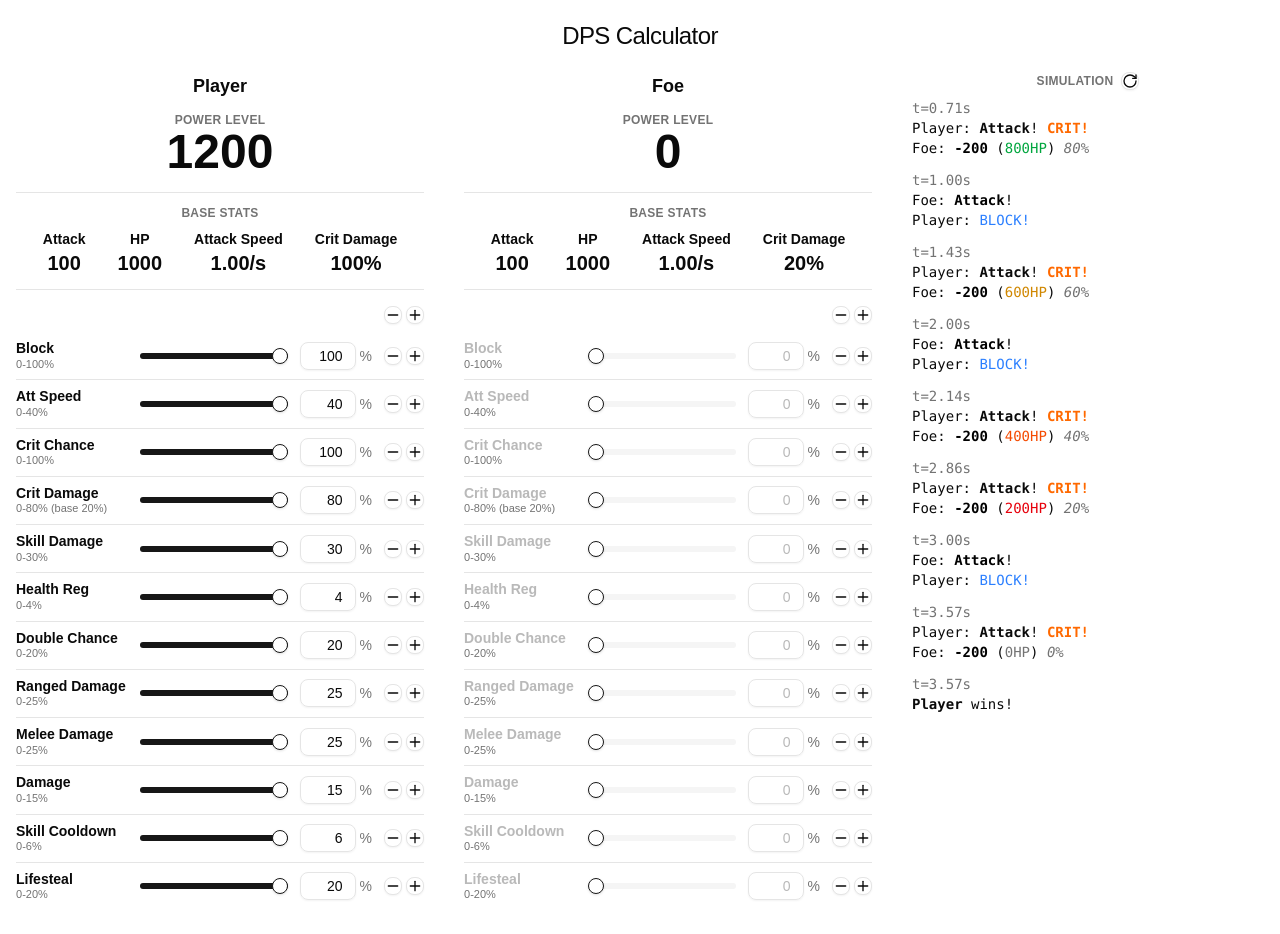
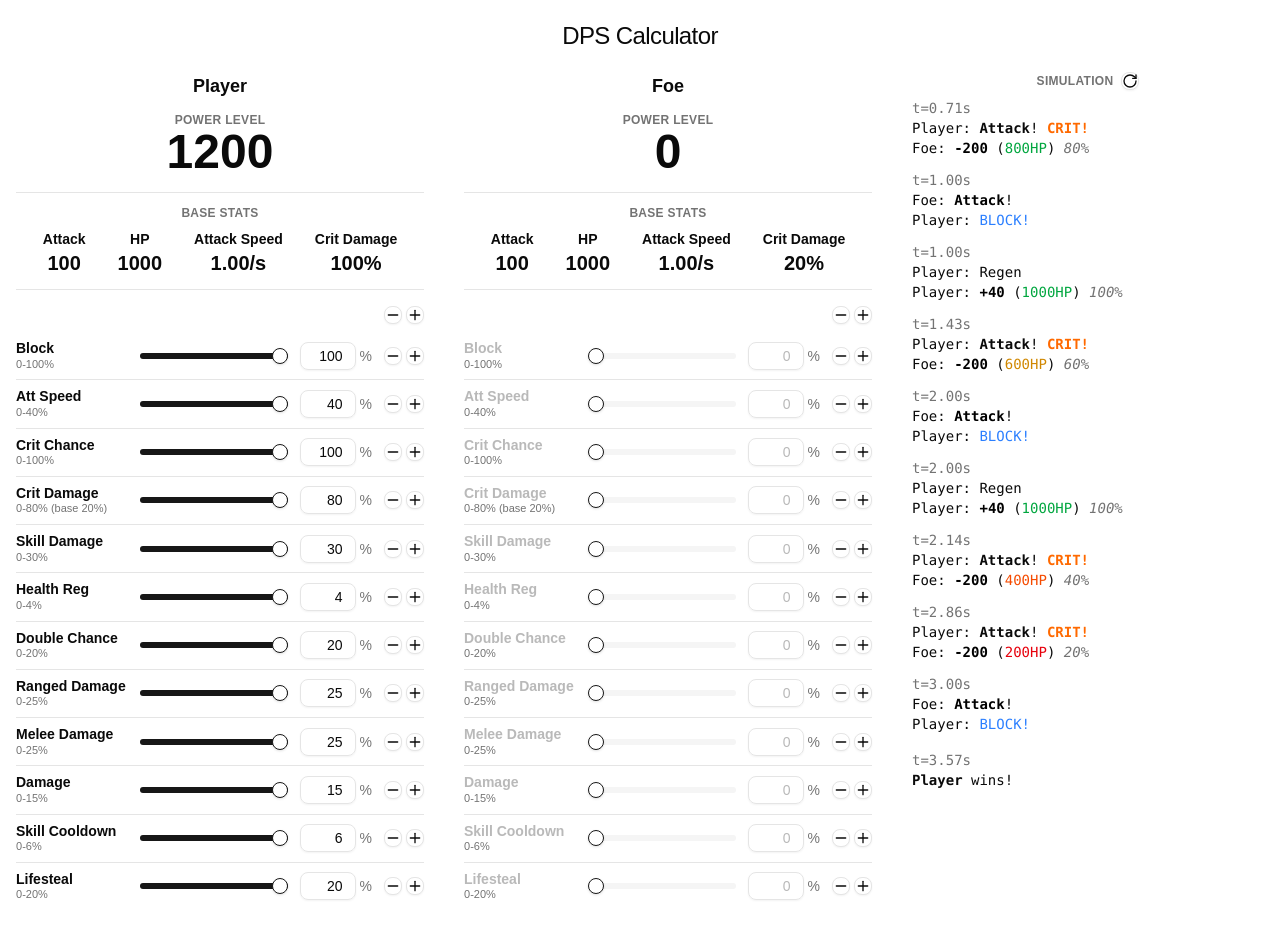
Before and after one commit to biyul/calculator-for-forge-master, a React (Vite) app: page / in a window 1280 px wide. Both pictures are taken after a click on the button 415 px from the left and 315 px from the top of the page. Built offline with nearby package versions, Linux system fonts and the light colour scheme.

Commit message:
Implement Health Regen.

```diff
--- a/src/App.tsx
+++ b/src/App.tsx
@@ -2,7 +2,7 @@ import { useMemo, useState } from 'react'
 import { RotateCw } from 'lucide-react'
 import { getBaseStat } from './baseStats.ts'
 import { getStatBase } from './stats.ts'
-import { buildTimeline, type AttackEvent } from './simulator.ts'
+import { buildTimeline, type AttackEvent, type RegenEvent } from './simulator.ts'
 import { hpColorClass } from './hpColor.ts'
 import { useCombatantStats } from './useCombatantStats.ts'
 import CombatantPanel from './components/CombatantPanel.tsx'
@@ -25,6 +25,7 @@ function App() {
           critChance: player.stats.critChance,
           critDamageMultiplier: getStatBase('critDamage') + player.stats.critDamage,
           blockChance: player.stats.block,
+          healthRegPercent: player.stats.healthReg,
         },
         {
           label: 'Foe',
@@ -35,6 +36,7 @@ function App() {
           critChance: foe.stats.critChance,
           critDamageMultiplier: getStatBase('critDamage') + foe.stats.critDamage,
           blockChance: foe.stats.block,
+          healthRegPercent: foe.stats.healthReg,
         },
       ]),
     [
@@ -42,15 +44,19 @@ function App() {
       player.stats.critChance,
       player.stats.critDamage,
       player.stats.block,
+      player.stats.healthReg,
       foe.stats.attackSpeed,
       foe.stats.critChance,
       foe.stats.critDamage,
       foe.stats.block,
+      foe.stats.healthReg,
       rerunCount,
     ],
   )
 
-  const attackEvents = timeline.filter((e): e is AttackEvent => e.kind === 'attack')
+  const logEvents = timeline.filter(
+    (e): e is AttackEvent | RegenEvent => e.kind === 'attack' || e.kind === 'regen',
+  )
   const victoryEvent = timeline.find((e) => e.kind === 'victory')
 
   return (
@@ -92,7 +98,29 @@ function App() {
             </Button>
           </div>
           <div className="flex max-h-[80vh] flex-col gap-3 overflow-y-auto font-mono text-sm whitespace-nowrap">
-            {attackEvents.map((event, index) => {
+            {logEvents.map((event, index) => {
+              if (event.kind === 'regen') {
+                const percent = Math.round((event.hpAfter / event.maxHp) * 100)
+                return (
+                  <div key={index} className="flex flex-col">
+                    <span className="text-muted-foreground">t={event.time.toFixed(2)}s</span>
+                    <span>
+                      {event.label}
+                      {': Regen'}
+                    </span>
+                    <span>
+                      {event.label}
+                      {': '}
+                      <span className="font-bold text-black dark:text-neutral-300">+{event.healAmount}</span>
+                      {' ('}
+                      <span className={hpColorClass(percent)}>{event.hpAfter}HP</span>
+                      {') '}
+                      <span className="text-neutral-500 italic">{percent}%</span>
+                    </span>
+                  </div>
+                )
+              }
+
               if (event.isBlocked) {
                 return (
                   <div key={index} className="flex flex-col">
--- a/src/simulator.ts
+++ b/src/simulator.ts
@@ -10,13 +10,22 @@ export interface AttackEvent {
   targetMaxHp: number
 }
 
+export interface RegenEvent {
+  kind: 'regen'
+  time: number
+  label: string
+  healAmount: number
+  hpAfter: number
+  maxHp: number
+}
+
 export interface VictoryEvent {
   kind: 'victory'
   time: number
   winnerLabel: string
 }
 
-export type TimelineEvent = AttackEvent | VictoryEvent
+export type TimelineEvent = AttackEvent | RegenEvent | VictoryEvent
 
 export interface CombatantInput {
   label: string
@@ -27,9 +36,11 @@ export interface CombatantInput {
   critChance: number
   critDamageMultiplier: number
   blockChance: number
+  healthRegPercent: number
 }
 
 interface RawAttack {
+  kind: 'attack'
   time: number
   attackerLabel: string
   targetLabel: string
@@ -38,7 +49,17 @@ interface RawAttack {
   isBlocked: boolean
 }
 
+interface RawRegen {
+  kind: 'regen'
+  time: number
+  label: string
+  healAmount: number
+}
+
+type RawEvent = RawAttack | RawRegen
+
 const TIMELINE_DURATION_SEC = 15
+const REGEN_INTERVAL_SEC = 1
 const EPSILON = 1e-9
 
 function buildCombatantAttacks(attacker: CombatantInput, target: CombatantInput): RawAttack[] {
@@ -56,6 +77,7 @@ function buildCombatantAttacks(attacker: CombatantInput, target: CombatantInput)
         : attacker.attackDamage
 
     attacks.push({
+      kind: 'attack',
       time: Math.round(t * 100) / 100,
       attackerLabel: attacker.label,
       targetLabel: target.label,
@@ -68,12 +90,32 @@ function buildCombatantAttacks(attacker: CombatantInput, target: CombatantInput)
   return attacks
 }
 
+function buildCombatantRegenTicks(combatant: CombatantInput): RawRegen[] {
+  if (combatant.healthRegPercent <= 0) return []
+
+  const healAmount = Math.round(combatant.hp * (combatant.healthRegPercent / 100))
+  const ticks: RawRegen[] = []
+
+  for (let t = REGEN_INTERVAL_SEC; t <= TIMELINE_DURATION_SEC + EPSILON; t += REGEN_INTERVAL_SEC) {
+    ticks.push({
+      kind: 'regen',
+      time: Math.round(t * 100) / 100,
+      label: combatant.label,
+      healAmount,
+    })
+  }
+
+  return ticks
+}
+
 export function buildTimeline(combatants: [CombatantInput, CombatantInput]): TimelineEvent[] {
   const [a, b] = combatants
 
-  const attacks = [
+  const events: RawEvent[] = [
     ...buildCombatantAttacks(a, b),
     ...buildCombatantAttacks(b, a),
+    ...buildCombatantRegenTicks(a),
+    ...buildCombatantRegenTicks(b),
   ].sort((x, y) => x.time - y.time)
 
   const maxHp: Record<string, number> = { [a.label]: a.hp, [b.label]: b.hp }
@@ -81,25 +123,38 @@ export function buildTimeline(combatants: [CombatantInput, CombatantInput]): Tim
 
   const timeline: TimelineEvent[] = []
 
-  for (const attack of attacks) {
-    currentHp[attack.targetLabel] = Math.max(0, currentHp[attack.targetLabel] - attack.damage)
+  for (const event of events) {
+    if (event.kind === 'regen') {
+      currentHp[event.label] = Math.min(maxHp[event.label], currentHp[event.label] + event.healAmount)
+      timeline.push({
+        kind: 'regen',
+        time: event.time,
+        label: event.label,
+        healAmount: event.healAmount,
+        hpAfter: currentHp[event.label],
+        maxHp: maxHp[event.label],
+      })
+      continue
+    }
+
+    currentHp[event.targetLabel] = Math.max(0, currentHp[event.targetLabel] - event.damage)
     timeline.push({
       kind: 'attack',
-      time: attack.time,
-      attackerLabel: attack.attackerLabel,
-      targetLabel: attack.targetLabel,
-      damage: attack.damage,
-      isCrit: attack.isCrit,
-      isBlocked: attack.isBlocked,
-      targetHpAfter: currentHp[attack.targetLabel],
-      targetMaxHp: maxHp[attack.targetLabel],
+      time: event.time,
+      attackerLabel: event.attackerLabel,
+      targetLabel: event.targetLabel,
+      damage: event.damage,
+      isCrit: event.isCrit,
+      isBlocked: event.isBlocked,
+      targetHpAfter: currentHp[event.targetLabel],
+      targetMaxHp: maxHp[event.targetLabel],
     })
 
-    if (currentHp[attack.targetLabel] <= 0) {
+    if (currentHp[event.targetLabel] <= 0) {
       timeline.push({
         kind: 'victory',
-        time: attack.time,
-        winnerLabel: attack.attackerLabel,
+        time: event.time,
+        winnerLabel: event.attackerLabel,
       })
       break
     }
```
